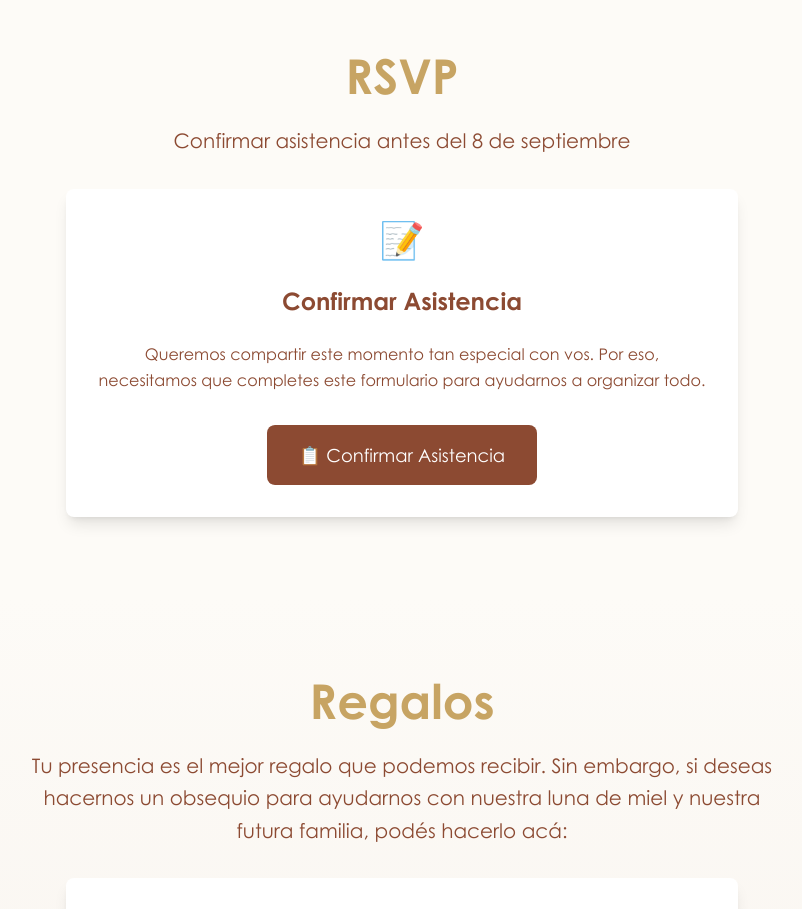
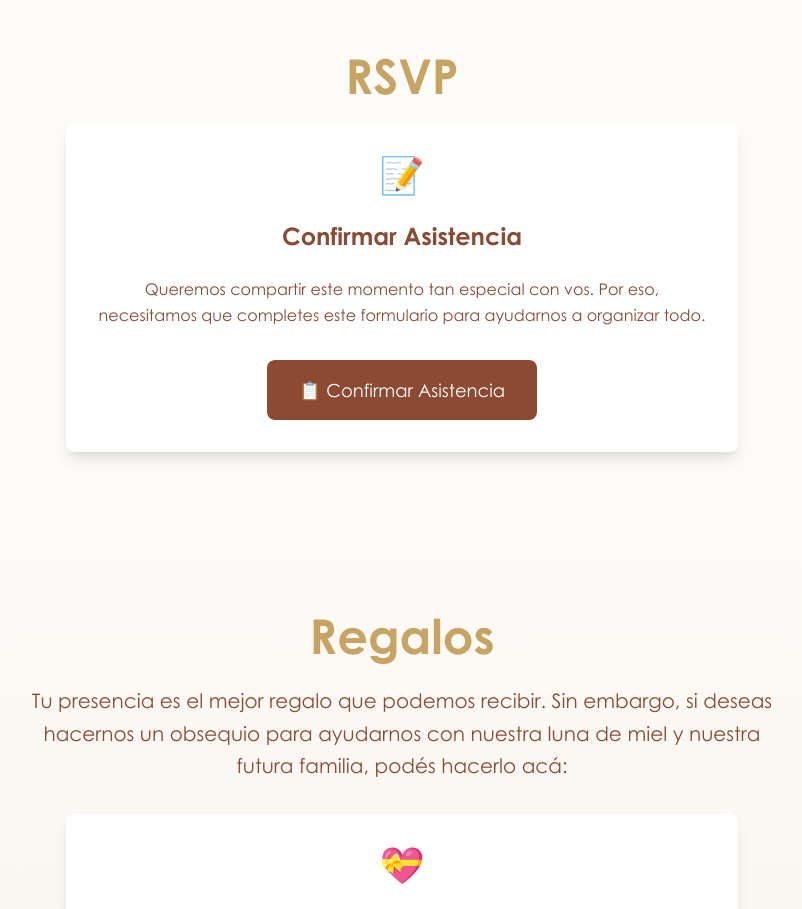
Before and after one commit to BorisWaisten/boda-fran-stefi, a Next.js app: page / in a window 1280 px wide. Shown: the part 4140-5049 px from the top of the page, without its empty margins (238-1040 px from the left). Built offline with nearby package versions, Linux system fonts and the light colour scheme.

Commit message:
fix: remove RSVP confirmation text for clarity and improved layout

```diff
--- a/app/page.js
+++ b/app/page.js
@@ -317,9 +317,6 @@ export default function Home() {
             <h2 className="text-4xl md:text-5xl font-centuryBold text-terracota mb-6">
               <span className="text-ocre-gold">RSVP</span>
             </h2>
-            <p className="text-xl text-terracota font-century mb-8 leading-relaxed">
-              Confirmar asistencia antes del 8 de septiembre
-            </p>
 
             <div className="bg-white p-8 rounded-lg shadow-lg max-w-2xl mx-auto">
               <div className="text-4xl mb-6">📝</div>
```
